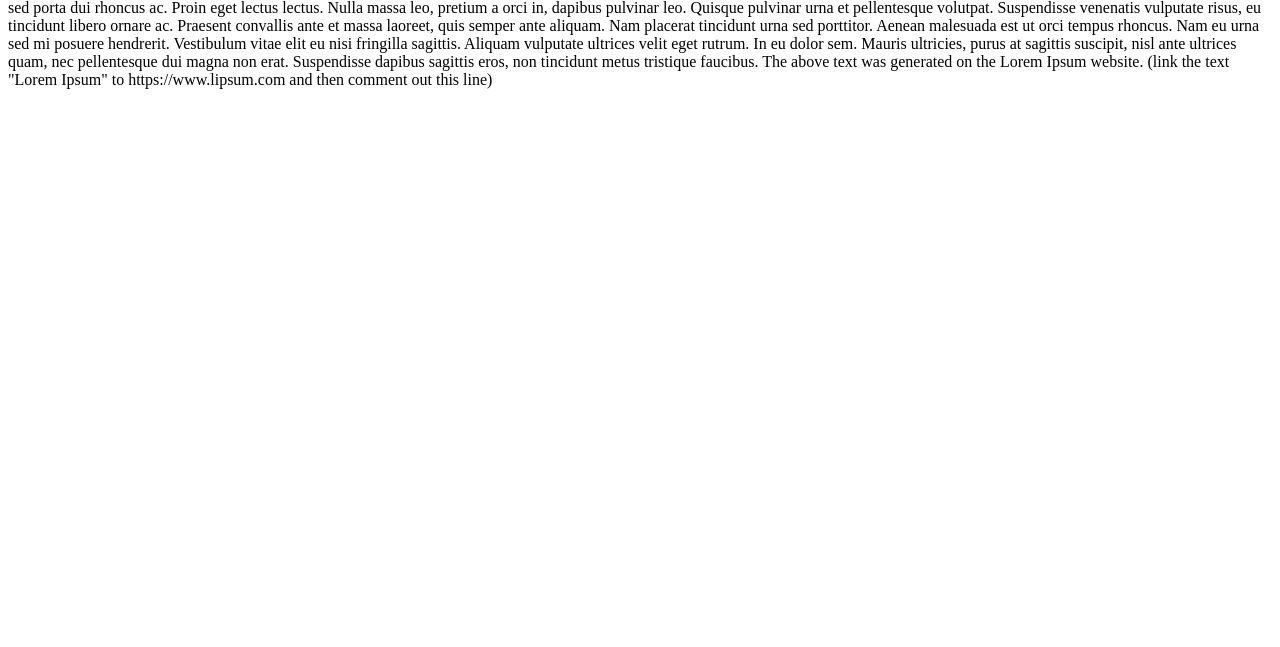
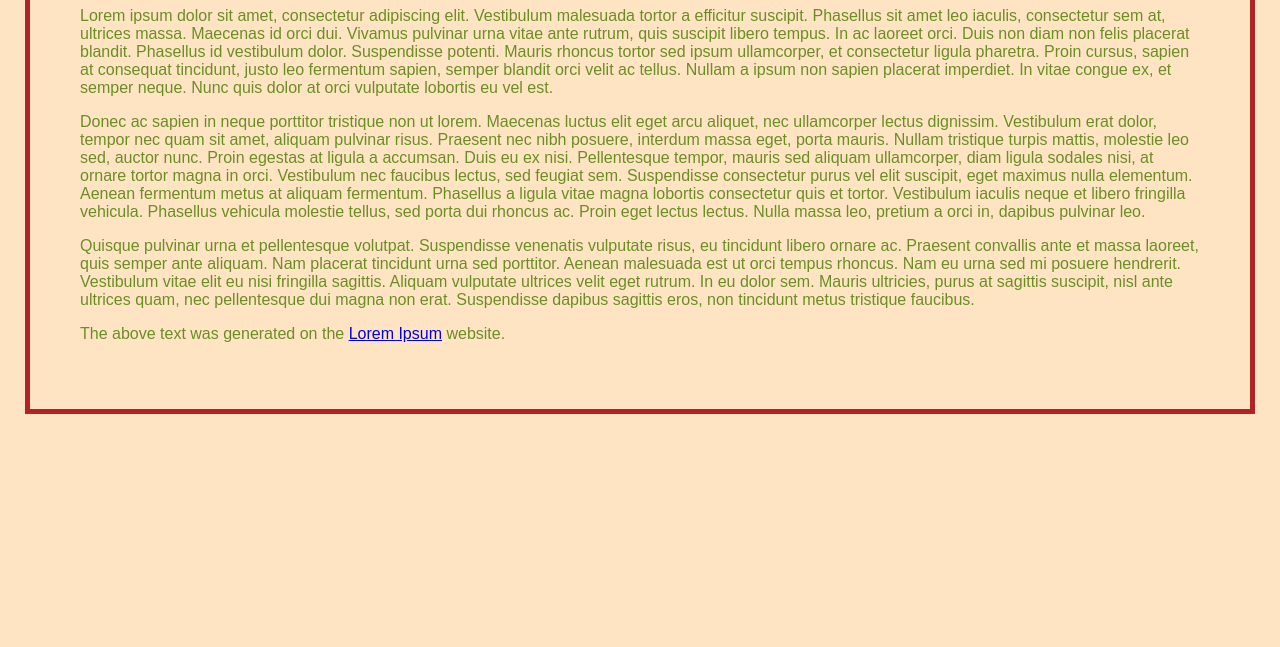
Before and after one commit to mcmarafino/CIS124, a plain HTML site: page Lab 1.14/index.html in a window 1280 px wide. Shown: the part 153-800 px from the top of the page. Drawn offline with Linux system fonts and the light colour scheme.

Commit message:
Updated Lab 1.14

```diff
--- a/Lab 1.14/index.html
+++ b/Lab 1.14/index.html
@@ -1,11 +1,17 @@
-Creating Valid HTML Documents
+<!DOCTYPE html>
+<html lang="en">
+    <head>
+        <meta charset="utf-8">
+        <title>HTML and CSS Validators</title>
+        <link rel="stylesheet" type="text/css" href="styles.css">
+    </head>
 
-Lorem ipsum dolor sit amet, consectetur adipiscing elit. Vestibulum malesuada tortor a efficitur suscipit. Phasellus sit amet leo iaculis, consectetur sem at, ultrices massa. Maecenas id orci dui. Vivamus pulvinar urna vitae ante rutrum, quis suscipit libero tempus. In ac laoreet orci. Duis non diam non felis placerat blandit. Phasellus id vestibulum dolor. Suspendisse potenti. Mauris rhoncus tortor sed ipsum ullamcorper, et consectetur ligula pharetra. Proin cursus, sapien at consequat tincidunt, justo leo fermentum sapien, semper blandit orci velit ac tellus. Nullam a ipsum non sapien placerat imperdiet. In vitae congue ex, et semper neque. Nunc quis dolor at orci vulputate lobortis eu vel est.
-
-Donec ac sapien in neque porttitor tristique non ut lorem. Maecenas luctus elit eget arcu aliquet, nec ullamcorper lectus dignissim. Vestibulum erat dolor, tempor nec quam sit amet, aliquam pulvinar risus. Praesent nec nibh posuere, interdum massa eget, porta mauris. Nullam tristique turpis mattis, molestie leo sed, auctor nunc. Proin egestas at ligula a accumsan. Duis eu ex nisi. Pellentesque tempor, mauris sed aliquam ullamcorper, diam ligula sodales nisi, at ornare tortor magna in orci. Vestibulum nec faucibus lectus, sed feugiat sem. Suspendisse consectetur purus vel elit suscipit, eget maximus nulla elementum. Aenean fermentum metus at aliquam fermentum. Phasellus a ligula vitae magna lobortis consectetur quis et tortor. Vestibulum iaculis neque et libero fringilla vehicula. Phasellus vehicula molestie tellus, sed porta dui rhoncus ac. Proin eget lectus lectus. Nulla massa leo, pretium a orci in, dapibus pulvinar leo.
-
-Quisque pulvinar urna et pellentesque volutpat. Suspendisse venenatis vulputate risus, eu tincidunt libero ornare ac. Praesent convallis ante et massa laoreet, quis semper ante aliquam. Nam placerat tincidunt urna sed porttitor. Aenean malesuada est ut orci tempus rhoncus. Nam eu urna sed mi posuere hendrerit. Vestibulum vitae elit eu nisi fringilla sagittis. Aliquam vulputate ultrices velit eget rutrum. In eu dolor sem. Mauris ultricies, purus at sagittis suscipit, nisl ante ultrices quam, nec pellentesque dui magna non erat. Suspendisse dapibus sagittis eros, non tincidunt metus tristique faucibus.
-
-The above text was generated on the Lorem Ipsum website.
-
-(link the text "Lorem Ipsum" to https://www.lipsum.com and then comment out this line)
+    <body>
+        <h1>Creating Valid HTML Documents</h1>
+        <p>Lorem ipsum dolor sit amet, consectetur adipiscing elit. Vestibulum malesuada tortor a efficitur suscipit. Phasellus sit amet leo iaculis, consectetur sem at, ultrices massa. Maecenas id orci dui. Vivamus pulvinar urna vitae ante rutrum, quis suscipit libero tempus. In ac laoreet orci. Duis non diam non felis placerat blandit. Phasellus id vestibulum dolor. Suspendisse potenti. Mauris rhoncus tortor sed ipsum ullamcorper, et consectetur ligula pharetra. Proin cursus, sapien at consequat tincidunt, justo leo fermentum sapien, semper blandit orci velit ac tellus. Nullam a ipsum non sapien placerat imperdiet. In vitae congue ex, et semper neque. Nunc quis dolor at orci vulputate lobortis eu vel est.</p>
+        <p>Donec ac sapien in neque porttitor tristique non ut lorem. Maecenas luctus elit eget arcu aliquet, nec ullamcorper lectus dignissim. Vestibulum erat dolor, tempor nec quam sit amet, aliquam pulvinar risus. Praesent nec nibh posuere, interdum massa eget, porta mauris. Nullam tristique turpis mattis, molestie leo sed, auctor nunc. Proin egestas at ligula a accumsan. Duis eu ex nisi. Pellentesque tempor, mauris sed aliquam ullamcorper, diam ligula sodales nisi, at ornare tortor magna in orci. Vestibulum nec faucibus lectus, sed feugiat sem. Suspendisse consectetur purus vel elit suscipit, eget maximus nulla elementum. Aenean fermentum metus at aliquam fermentum. Phasellus a ligula vitae magna lobortis consectetur quis et tortor. Vestibulum iaculis neque et libero fringilla vehicula. Phasellus vehicula molestie tellus, sed porta dui rhoncus ac. Proin eget lectus lectus. Nulla massa leo, pretium a orci in, dapibus pulvinar leo.</p>
+        <p>Quisque pulvinar urna et pellentesque volutpat. Suspendisse venenatis vulputate risus, eu tincidunt libero ornare ac. Praesent convallis ante et massa laoreet, quis semper ante aliquam. Nam placerat tincidunt urna sed porttitor. Aenean malesuada est ut orci tempus rhoncus. Nam eu urna sed mi posuere hendrerit. Vestibulum vitae elit eu nisi fringilla sagittis. Aliquam vulputate ultrices velit eget rutrum. In eu dolor sem. Mauris ultricies, purus at sagittis suscipit, nisl ante ultrices quam, nec pellentesque dui magna non erat. Suspendisse dapibus sagittis eros, non tincidunt metus tristique faucibus.</p>
+        <p>The above text was generated on the <a href="https://www.lipsum.com">Lorem Ipsum</a> website.</p>
+        <!-- (link the text "Lorem Ipsum" to https://www.lipsum.com and then comment out this line) -->
+    </body>
+</html>
--- a/Lab 1.14/styles.css
+++ b/Lab 1.14/styles.css
@@ -1 +1,8 @@
-/* Replace this comment with the required CSS code */
+body {
+    background-color: bisque;
+    border: 5px solid firebrick;
+    color: olivedrab;
+    font-family: Arial, sans-serif;
+    margin: 25px;
+    padding: 50px;
+}
```
